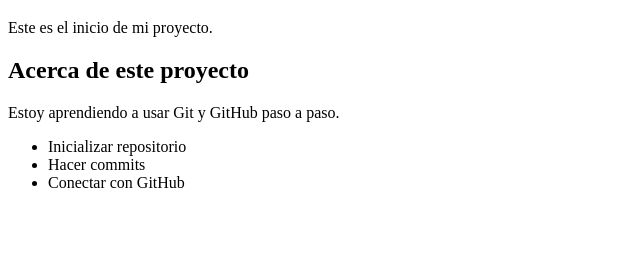
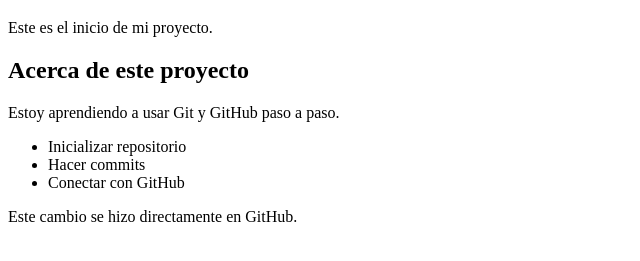
Before and after one commit to sixtorafa/prueba02, a plain HTML site: page index.html in a window 1280 px wide. Shown: the part 61-322 px from the top of the page, without its empty margins (0-640 px from the left). Drawn offline with Linux system fonts and the light colour scheme.

Commit message:
Update index.html

```diff
--- a/index.html
+++ b/index.html
@@ -17,4 +17,5 @@
         </ul>
     </section>
 </body>
+    <p>Este cambio se hizo directamente en GitHub.</p>
 </html>
```
